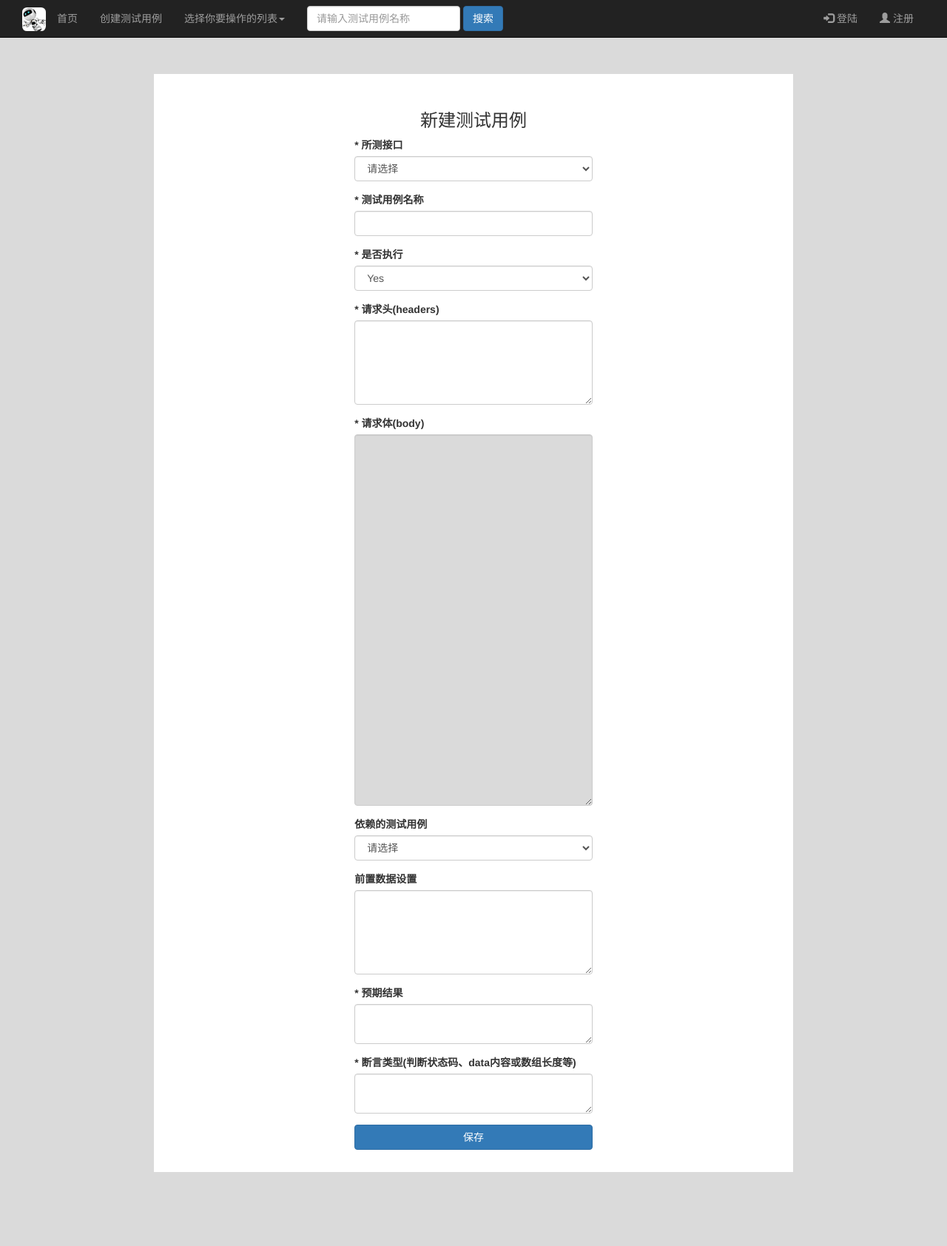
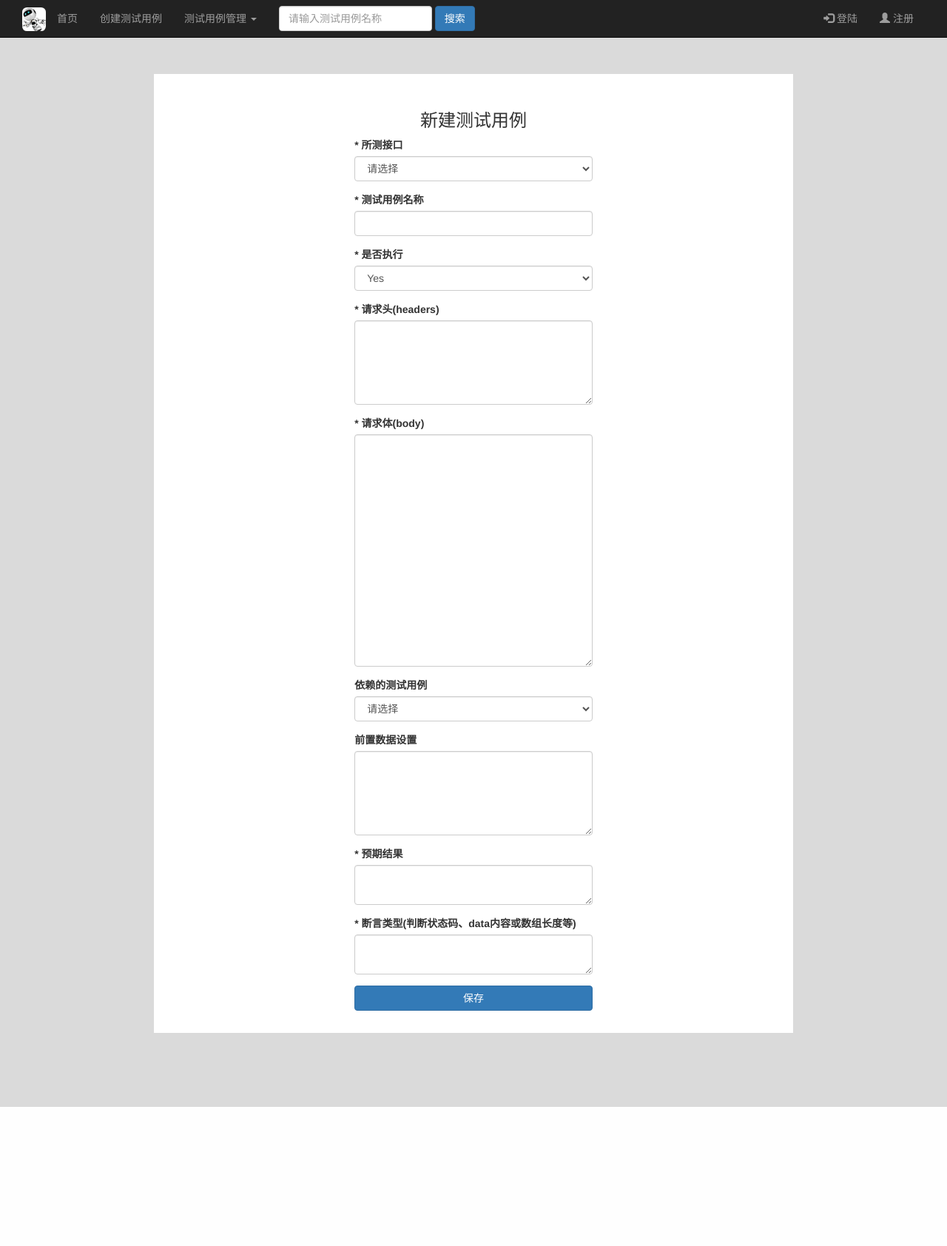
Before and after one commit to yinuo100823/Family-AutoTest, a Flask app: page /case/create/ in a window 1280 px wide. Shown: the whole page at 74% size. After the commit the page ends 1496 px from the top, so only its background shows below. Run offline with Flask 2, Linux system fonts and the light colour scheme; the visitor is signed in with stand-in values (Sample User, id 1); data that the repository does not hold is empty; some libraries are stand-ins or nearby versions.

Commit message:
优化导航栏

```diff
--- a/app/case/views.py
+++ b/app/case/views.py
@@ -4,7 +4,6 @@
 # @Author : Gery.li
 # @File : views.py
 from datetime import datetime
-from copy import deepcopy
 from flask import render_template, session, request, url_for, g, redirect, flash
 from exts import db
 from . import case
@@ -29,7 +28,7 @@
         form.service.data = form.service.data
         form.interface.data = form.interface.data
         form.name.data = form.name.data
-    return render_template("case/list.html", cases=cases, form=form)
+    return render_template("case/list.html", cases=cases, form=form, select="测试用例管理")
 
 
 @case.route("/case/<id>/info", methods=["GET", "POST"])
@@ -68,7 +67,7 @@
             form.is_pass.data = case.is_pass
             form.msg.data = case.msg
             form.resp.data = case.resp
-        return render_template("case/info.html", form=form, id=id)
+        return render_template("case/info.html", form=form, id=id, select="测试用例管理")
     else:
         return
 
@@ -98,7 +97,7 @@
         db.session.commit()
         return redirect(url_for(".case_list"))
     else:
-        return render_template("case/add.html", form=form)
+        return render_template("case/add.html", form=form, select="测试用例管理")
 
 
 @case.route("/case/copy/", methods=["POST"])
--- a/app/interface/views.py
+++ b/app/interface/views.py
@@ -32,7 +32,7 @@
         if service:
             interfaces = [interface for interface in interfaces if interface.service_id == service]
             form.service.data = form.service.data
-    return render_template("interface/list.html", interfaces=interfaces, form=form)
+    return render_template("interface/list.html", interfaces=interfaces, form=form, select="测试接口管理")
 
 
 @interface.route("/interface/<id>/info", methods=["GET", "POST"])
@@ -59,7 +59,7 @@
             form.body.data = interface.body
             form.service.data = interface.service_id
             form.desc.data = interface.desc
-        return render_template("interface/info.html", form=form, id=id)
+        return render_template("interface/info.html", form=form, id=id, select="测试接口管理")
     else:
         return
 
@@ -84,7 +84,7 @@
         db.session.commit()
         return redirect(url_for(".interface_list"))
     else:
-        return render_template("interface/add.html", form=form)
+        return render_template("interface/add.html", form=form, select="测试接口管理")
 
 
 @interface.before_request
--- a/app/static/css/base.css
+++ b/app/static/css/base.css
@@ -2,20 +2,18 @@
     margin: 0;
 }
 
-#body {
+#content-body {
     background-color: #dadada;
     padding: 100px;
 }
 
 /*主展示区域样式设置*/
 .main {
-
     background: #fff;
     width: 80%;
     margin: 0 auto;
     overflow: hidden;
     padding: 30px;
-    /*height: 800px;*/
 }
 
 
@@ -60,7 +58,7 @@
     width: 100%;
     overflow: hidden;
     padding: 0 50px 20px 0;
-    margin-bottom: 50px;
+    margin-bottom: 15px;
     border-bottom: 2px solid #f3f3f3;
 }
 
--- a/app/templates/base.html
+++ b/app/templates/base.html
@@ -14,7 +14,7 @@
     {% import "bootstrap/wtf.html" as wtf %}
     {% block head %}{% endblock %}
 </head>
-<body id="body">
+<body id="content-body">
 <nav class="side-navbar" id="navbar"></nav>
 {#顶部导航   navbar-fixed-top#}
 <nav class="navbar navbar-inverse navbar-fixed-top" role="navigation">
@@ -38,10 +38,17 @@
                     <a href="">首页</a>
                 </li>
                 <li>
-                    <a href="#">创建测试用例</a>
+                    <a href="{{ url_for("case.case_create") }}">创建测试用例</a>
                 </li>
                 <li class="dropdown">
-                    <a href="#" class="dropdown-toggle" data-toggle="dropdown">选择你要操作的列表<strong class="caret"></strong></a>
+                    <a href="#" class="dropdown-toggle" data-toggle="dropdown">
+                        {% if select%}
+                            {{ select }}
+                        {% else %}
+                            请选择你要操作的列表
+                        {% endif %}
+                        <strong class="caret"></strong>
+                    </a>
                 <ul class="dropdown-menu">
                     <li>
                          <a href="{{ url_for('home.index') }}">测试平台首页</a>
```
Also changed, not shown: app/services/views.py (+3 -4 lines).
